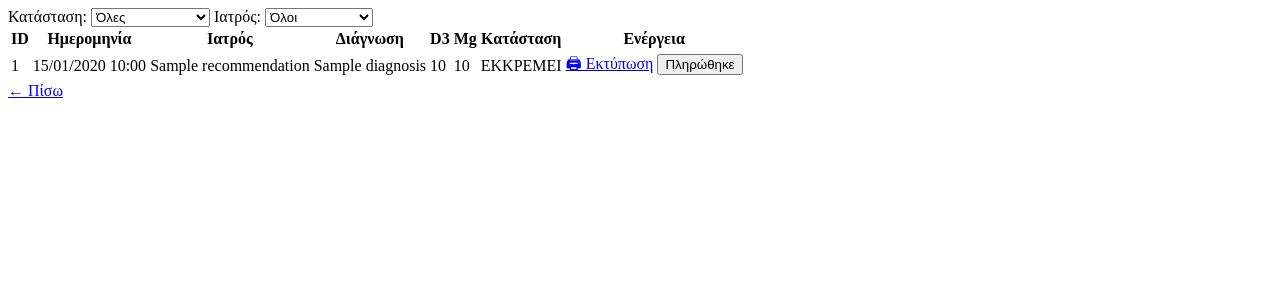
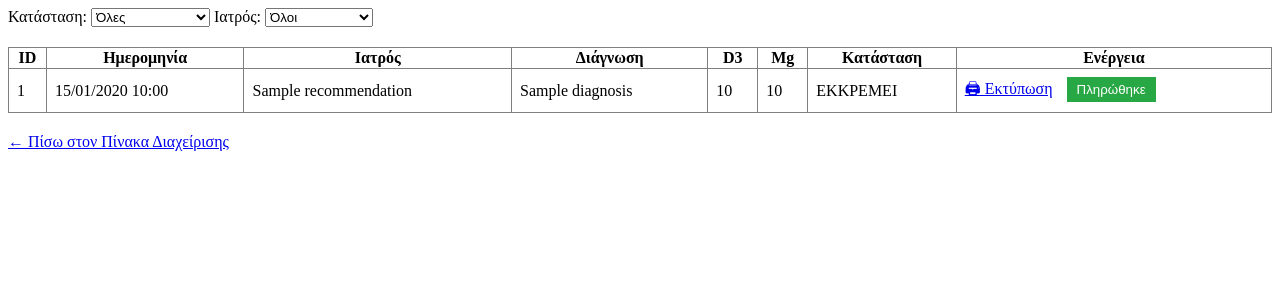
Before and after one commit to dzampoulis-dot/Dynamic-Cells, a Flask app: page /admin/recommendations in a window 1280 px wide. Shown: the top 300 px of the page. Run offline with Flask 3, Linux system fonts and the light colour scheme; the visitor is signed in with stand-in values (Sample User, id 1); a database or web service that is not in the repository returns one stand-in record (values such as "Sample title"); some libraries are stand-ins or nearby versions.

Commit message:
Update admin_recs.html

```diff
--- a/templates/admin_recs.html
+++ b/templates/admin_recs.html
@@ -1,5 +1,5 @@
 <div class="filters">
-    <form method="GET" action="/admin/recommendations" style="display: inline;">
+    <form method="GET" action="{{ url_for('admin_recommendations') }}" style="display: inline;">
         <label>Κατάσταση: </label>
         <select name="status" onchange="this.form.submit()">
             <option value="all" {% if status_filter == 'all' %}selected{% endif %}>Όλες</option>
@@ -16,7 +16,7 @@
     </form>
 </div>
 
-<table>
+<table border="1" style="width: 100%; border-collapse: collapse; margin-top: 20px;">
     <thead>
         <tr>
             <th>ID</th>
@@ -32,18 +32,18 @@
     <tbody>
         {% for rec in recommendations %}
         <tr>
-            <td>{{ rec.id }}</td>
-            <td>{{ rec.created_at.strftime('%d/%m/%Y %H:%M') if rec.created_at else '-' }}</td>
-            <td>{{ rec.doctor_name or '-' }}</td>
-            <td>{{ rec.diagnosis or '-' }}</td>
-            <td>{{ rec.d3_qty or 0 }}</td>
-            <td>{{ rec.magnesium_qty or 0 }}</td>
-            <td>{{ 'ΕΚΚΡΕΜΕΙ' if rec.status == 'pending' else 'ΕΚΚΑΘΑΡΙΣΤΗΚΕ' }}</td>
-            <td>
-                <a href="/admin/print/{{ rec.id }}" target="_blank">🖨 Εκτύπωση</a>
+            <td style="padding: 8px;">{{ rec.id }}</td>
+            <td style="padding: 8px;">{{ rec.created_at.strftime('%d/%m/%Y %H:%M') if rec.created_at else '-' }}</td>
+            <td style="padding: 8px;">{{ rec.doctor_name or '-' }}</td>
+            <td style="padding: 8px;">{{ rec.diagnosis or '-' }}</td>
+            <td style="padding: 8px;">{{ rec.d3_qty or 0 }}</td>
+            <td style="padding: 8px;">{{ rec.magnesium_qty or 0 }}</td>
+            <td style="padding: 8px;">{{ 'ΕΚΚΡΕΜΕΙ' if rec.status == 'pending' else 'ΕΚΚΑΘΑΡΙΣΤΗΚΕ' }}</td>
+            <td style="padding: 8px;">
+                <a href="{{ url_for('admin_print_rec', rec_id=rec.id) }}" target="_blank" style="margin-right: 10px;">🖨 Εκτύπωση</a>
                 {% if rec.status == 'pending' %}
-                <form method="POST" action="/admin/update_status/{{ rec.id }}/paid" style="display: inline;">
-                    <button type="submit">Πληρώθηκε</button>
+                <form method="POST" action="{{ url_for('update_status', rec_id=rec.id, status='paid') }}" style="display: inline;">
+                    <button type="submit" style="background-color: #28a745; color: white; border: none; padding: 5px 10px; cursor: pointer;">Πληρώθηκε</button>
                 </form>
                 {% endif %}
             </td>
@@ -51,4 +51,7 @@
         {% endfor %}
     </tbody>
 </table>
-<a href="/admin">← Πίσω</a>
+
+<div style="margin-top: 20px;">
+    <a href="{{ url_for('admin') }}">← Πίσω στον Πίνακα Διαχείρισης</a>
+</div>
```
